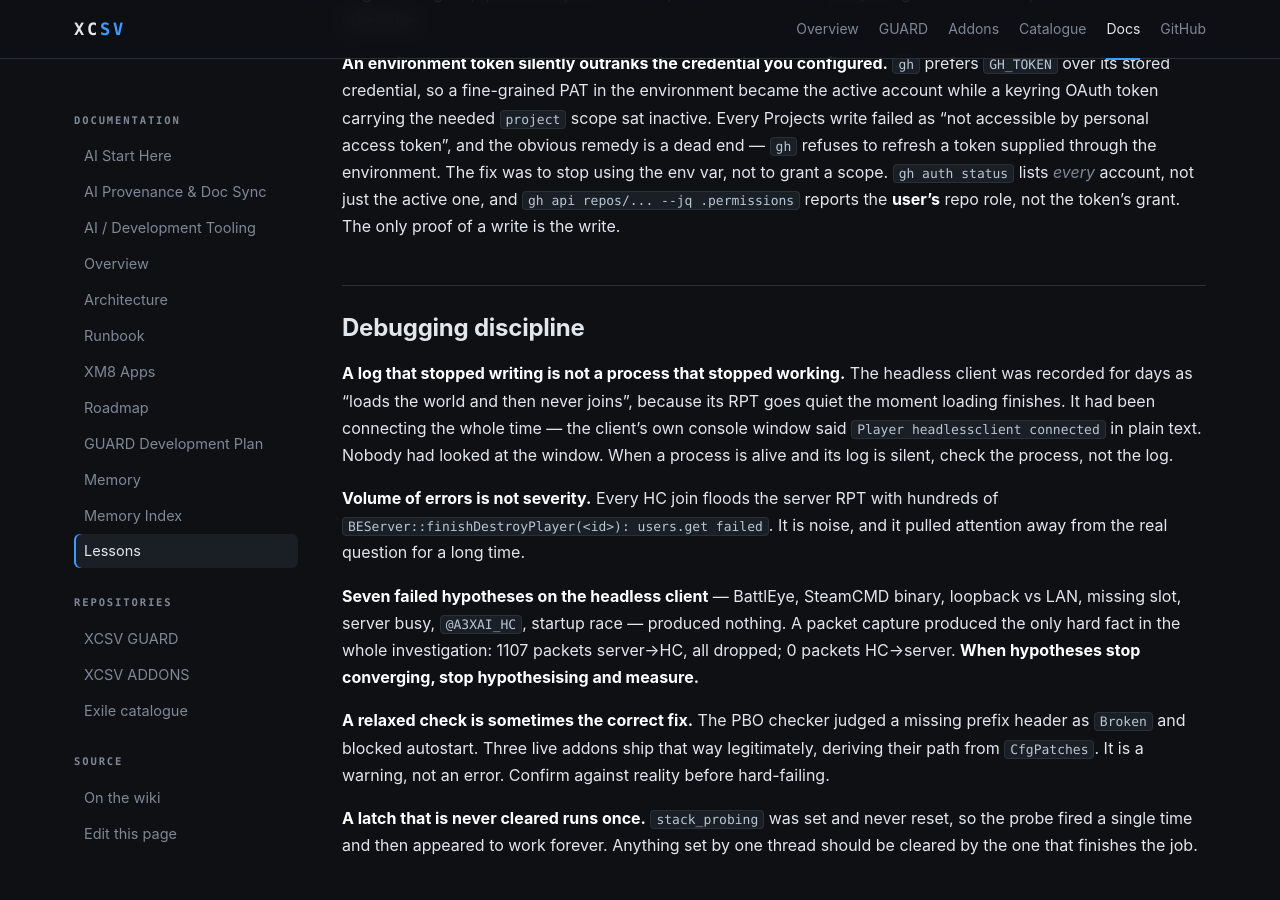
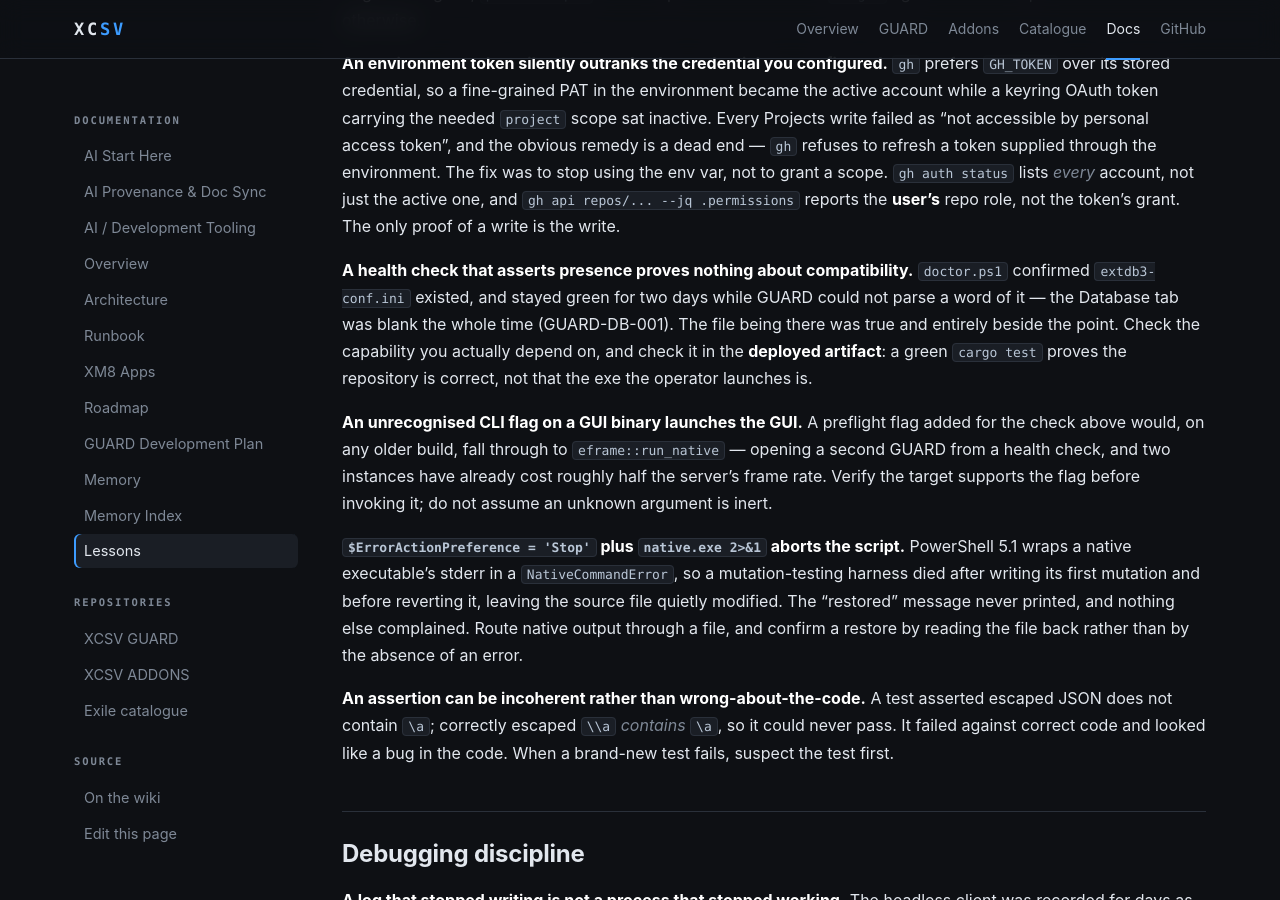
Before and after one commit to x-cessive/XCSV, a Jekyll site: the page built from docs/wiki/Lessons.md, in a window 1280 px wide and 900 px high, scrolled down 2053 px. Built offline with Jekyll 4.4.1, drawn with Linux system fonts in a browser that asks for light colours.

Commit message:
docs(lessons): presence is not compatibility, and three traps that hid it
GUARD-DB-001 follow-up. doctor.ps1 asserted extdb3-conf.ini existed and stayed
green for two days while GUARD could not parse it; the Database tab was blank
throughout. Records that a health check must test the capability depended on, in
the deployed artifact rather than the source tree.

Also records three traps found building the fix: an unrecognised CLI flag on a
GUI binary falls through and launches the GUI; -EA Stop with native 2>&1 aborts a
PowerShell 5.1 script mid-way and left a mutation harness's source file quietly
modified; and an assertion can be incoherent rather than wrong about the code,
so a brand-new failing test deserves suspicion before the code does.

Full detail stays in the desktop roadmap 15.15 and hub issue #7.

XCSV-Agent: claude-code
XCSV-Agent-Role: primary
XCSV-Work-ID: GUARD-DB-001
XCSV-Contract: 1.0.0
XCSV-AI-Model: claude-opus-5

```diff
--- a/docs/wiki/Lessons.md
+++ b/docs/wiki/Lessons.md
@@ -114,6 +114,34 @@ account, not just the active one, and `gh api repos/... --jq .permissions`
 reports the **user's** repo role, not the token's grant. The only proof of a
 write is the write.
 
+**A health check that asserts presence proves nothing about compatibility.**
+`doctor.ps1` confirmed `extdb3-conf.ini` existed, and stayed green for two days
+while GUARD could not parse a word of it — the Database tab was blank the whole
+time (GUARD-DB-001). The file being there was true and entirely beside the point.
+Check the capability you actually depend on, and check it in the **deployed
+artifact**: a green `cargo test` proves the repository is correct, not that the
+exe the operator launches is.
+
+**An unrecognised CLI flag on a GUI binary launches the GUI.** A preflight flag
+added for the check above would, on any older build, fall through to
+`eframe::run_native` — opening a second GUARD from a health check, and two
+instances have already cost roughly half the server's frame rate. Verify the
+target supports the flag before invoking it; do not assume an unknown argument is
+inert.
+
+**`$ErrorActionPreference = 'Stop'` plus `native.exe 2>&1` aborts the script.**
+PowerShell 5.1 wraps a native executable's stderr in a `NativeCommandError`, so a
+mutation-testing harness died after writing its first mutation and before
+reverting it, leaving the source file quietly modified. The "restored" message
+never printed, and nothing else complained. Route native output through a file,
+and confirm a restore by reading the file back rather than by the absence of an
+error.
+
+**An assertion can be incoherent rather than wrong-about-the-code.** A test
+asserted escaped JSON does not contain `\a`; correctly escaped `\\a` *contains*
+`\a`, so it could never pass. It failed against correct code and looked like a
+bug in the code. When a brand-new test fails, suspect the test first.
+
 ## Debugging discipline
 
 **A log that stopped writing is not a process that stopped working.** The
```
Also changed, not shown: wiki/Lessons.md (+28 -0 lines).
